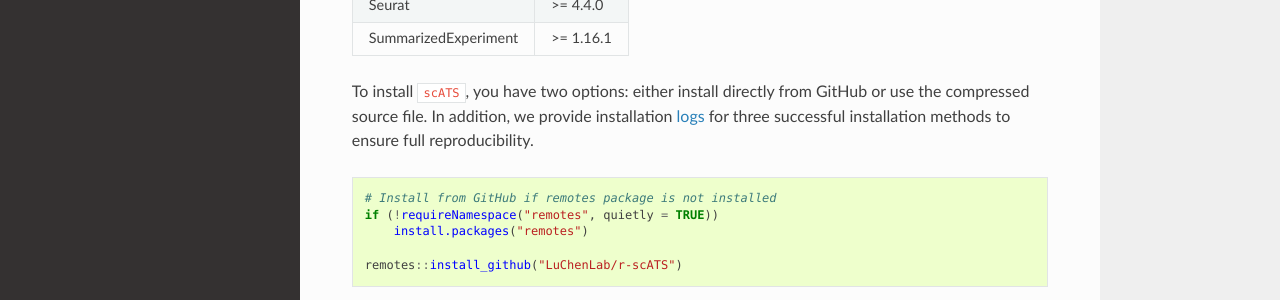
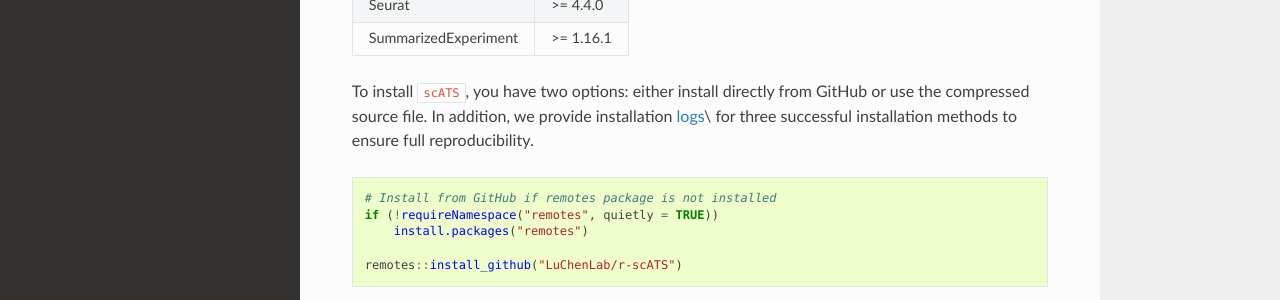
Before and after one commit to LuChenLab/r-scATS, a Sphinx documentation site: the page built from docs/md/Installation.md, in a window 1280 px wide and 1324 px high. Shown: the part 632-932 px from the top of the window. Built offline with Sphinx 7.4.7 and the Read the Docs theme 3.1.0, drawn with Linux system fonts in a browser that asks for light colours.

Commit message:
Replace all files with updated version

````diff
--- a/docs/md/Installation.md
+++ b/docs/md/Installation.md
@@ -19,7 +19,7 @@ scATS has been developed with `R 4.0.0` and the following packages are needed to
 
 
 To install `scATS`, you have two options: either install directly from GitHub or use the compressed source file.
-In addition, we provide installation [logs](https://github.com/LuChenLab/r-scATS/tree/main/logs) for three successful installation methods to ensure full reproducibility.
+In addition, we provide installation [logs](https://github.com/LuChenLab/r-scATS/tree/main/logs)\ for three successful installation methods to ensure full reproducibility.
 ```r
 # Install from GitHub if remotes package is not installed
 if (!requireNamespace("remotes", quietly = TRUE))
````
Also changed, not shown: 1 other file.
